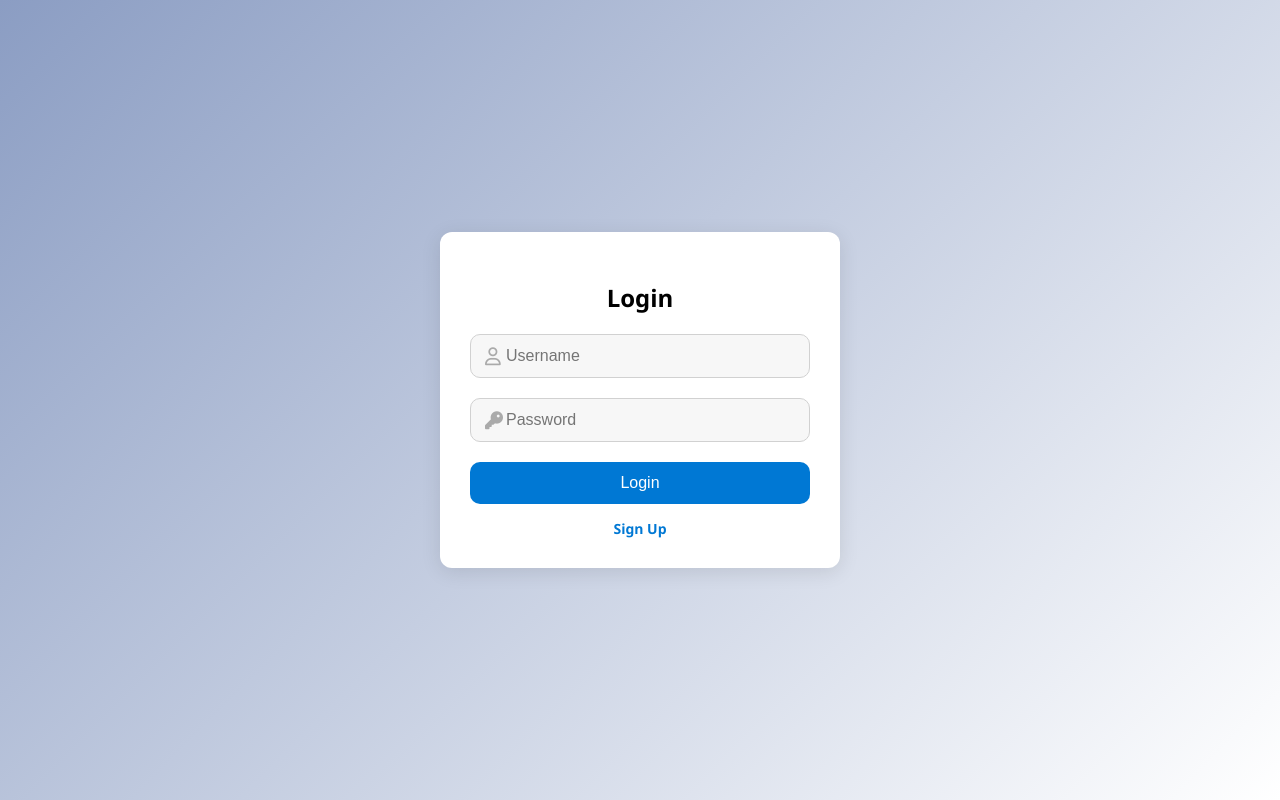
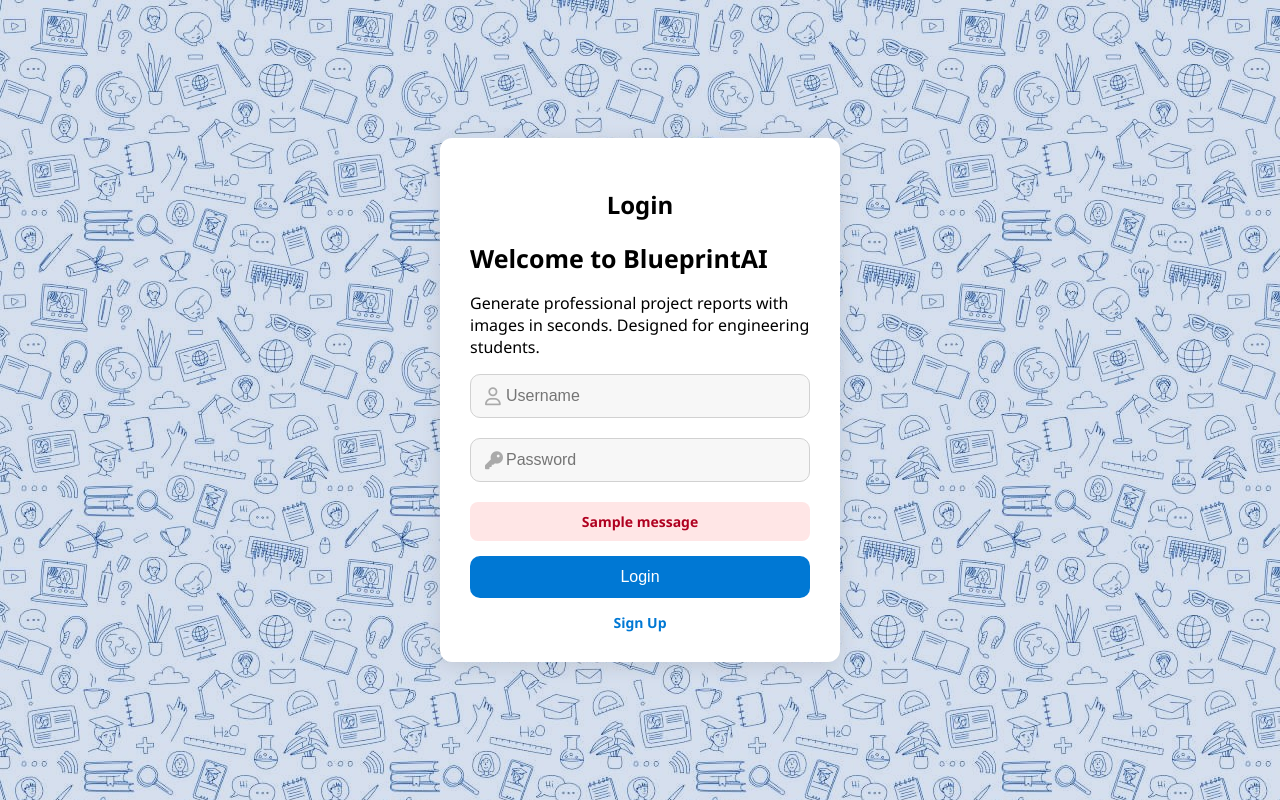
Before and after one commit to Ameymore123/arg, a Django app: page /log in a window 1280 px wide. Run offline with Django 4.2, Linux system fonts and the light colour scheme; tables that the repository leaves empty hold one stand-in row (values such as "Sample post"); one stand-in notice (Sample message) is shown; some web fonts are replaced.

Commit message:
Update login.html

```diff
--- a/report/templates/home/login.html
+++ b/report/templates/home/login.html
@@ -2,55 +2,11 @@
 <html lang="en">
 
 <head>
-
-
-
-    <!-- Google tag (gtag.js) -->
-<script async src="https://www.googletagmanager.com/gtag/js?id=G-X5VRB33FSR"></script>
-<script>
-  window.dataLayer = window.dataLayer || [];
-  function gtag(){dataLayer.push(arguments);}
-  gtag('js', new Date());
-
-  gtag('config', 'G-X5VRB33FSR');
-</script>
-
-
-
-
     <meta charset="UTF-8">
     <meta name="viewport" content="width=device-width, initial-scale=1.0">
     <title>Login</title>
     <link href="https://fonts.googleapis.com/css2?family=Segoe+UI:wght@400;600&display=swap" rel="stylesheet">
     <link rel="stylesheet" href="https://cdnjs.cloudflare.com/ajax/libs/font-awesome/6.0.0-beta3/css/all.min.css">
-
-
-
-
-
-
-    <!-- Google Tag Manager -->
-<script>(function(w,d,s,l,i){w[l]=w[l]||[];w[l].push({'gtm.start':
-new Date().getTime(),event:'gtm.js'});var f=d.getElementsByTagName(s)[0],
-j=d.createElement(s),dl=l!='dataLayer'?'&l='+l:'';j.async=true;j.src=
-'https://www.googletagmanager.com/gtm.js?id='+i+dl;f.parentNode.insertBefore(j,f);
-})(window,document,'script','dataLayer','GTM-T4JBBJ44');</script>
-<!-- End Google Tag Manager -->
-
-
-
-
-
-
-
-
-
-
-
-
-
-
-
     <style>
         /* Apply border-box for all elements */
         *, *::before, *::after {
@@ -59,7 +15,7 @@ j=d.createElement(s),dl=l!='dataLayer'?'&l='+l:'';j.async=true;j.src=
 
         body {
             font-family: 'Segoe UI', sans-serif;
-            background: linear-gradient(135deg, #8b9dc3, #ffffff);
+            background-image: url('static/sbg2.jpg');
             display: flex;
             justify-content: center;
             align-items: center;
@@ -154,6 +110,28 @@ j=d.createElement(s),dl=l!='dataLayer'?'&l='+l:'';j.async=true;j.src=
             text-decoration: underline;
         }
 
+
+
+
+
+
+
+
+
+
+
+        .error-msg {
+    background-color: #ffe6e6;
+    color: #b00020;
+    padding: 10px;
+    border-radius: 8px;
+    margin-bottom: 15px;
+    text-align: center;
+    font-size: 14px;
+    font-weight: 600;
+}
+
+
     </style>
 </head>
 
@@ -161,6 +139,14 @@ j=d.createElement(s),dl=l!='dataLayer'?'&l='+l:'';j.async=true;j.src=
 
     <div class="login-container">
         <h2>Login</h2>
+
+
+            <h1 style="font-size: 25px;">Welcome to BlueprintAI</h1>
+    <p>
+      Generate professional project reports with images in seconds.
+      Designed for engineering students.
+    </p>
+
         <form action="/login" method="post">
             {% csrf_token %}
             <div class="form-field d-flex align-items-center">
@@ -173,6 +159,20 @@ j=d.createElement(s),dl=l!='dataLayer'?'&l='+l:'';j.async=true;j.src=
                 <input type="password" name="loginpass" id="pwd" placeholder="Password" required>
             </div>
 
+
+
+            {% if messages %}
+                {% for message in messages %}
+                    <div class="error-msg">
+                        {{ message }}
+                    </div>
+                {% endfor %}
+            {% endif %}
+
+
+
+
+
             <button type="submit" class="btn">Login</button>
             <div class="footer">
                 <a href="sign">Sign Up</a>
@@ -180,30 +180,6 @@ j=d.createElement(s),dl=l!='dataLayer'?'&l='+l:'';j.async=true;j.src=
         </form>
     </div>
 
-
-
-
-
-
-
-
-
-
-    <!-- Google Tag Manager (noscript) -->
-<noscript><iframe src="https://www.googletagmanager.com/ns.html?id=GTM-T4JBBJ44"
-height="0" width="0" style="display:none;visibility:hidden"></iframe></noscript>
-<!-- End Google Tag Manager (noscript) -->
-
-
-
-
-
-
-
-
-
-
-
 </body>
 
 </html>
```
